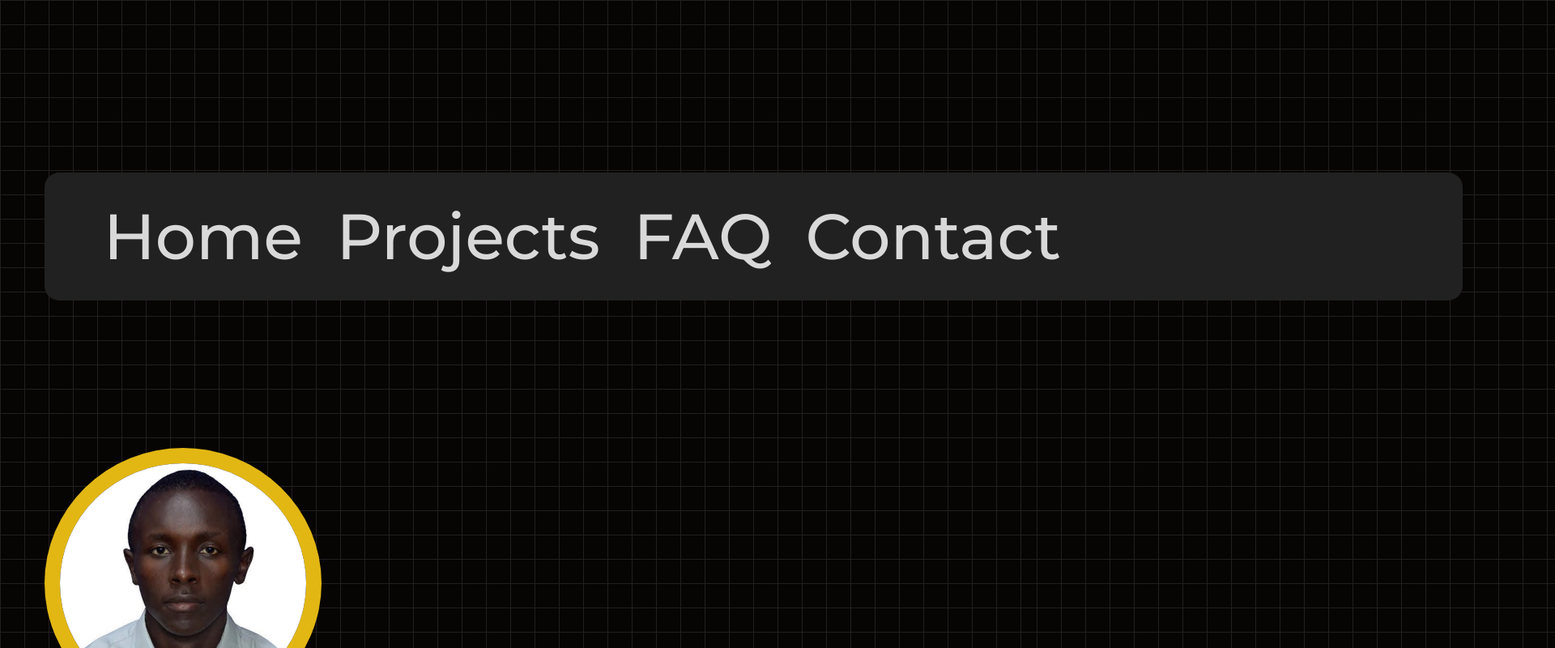
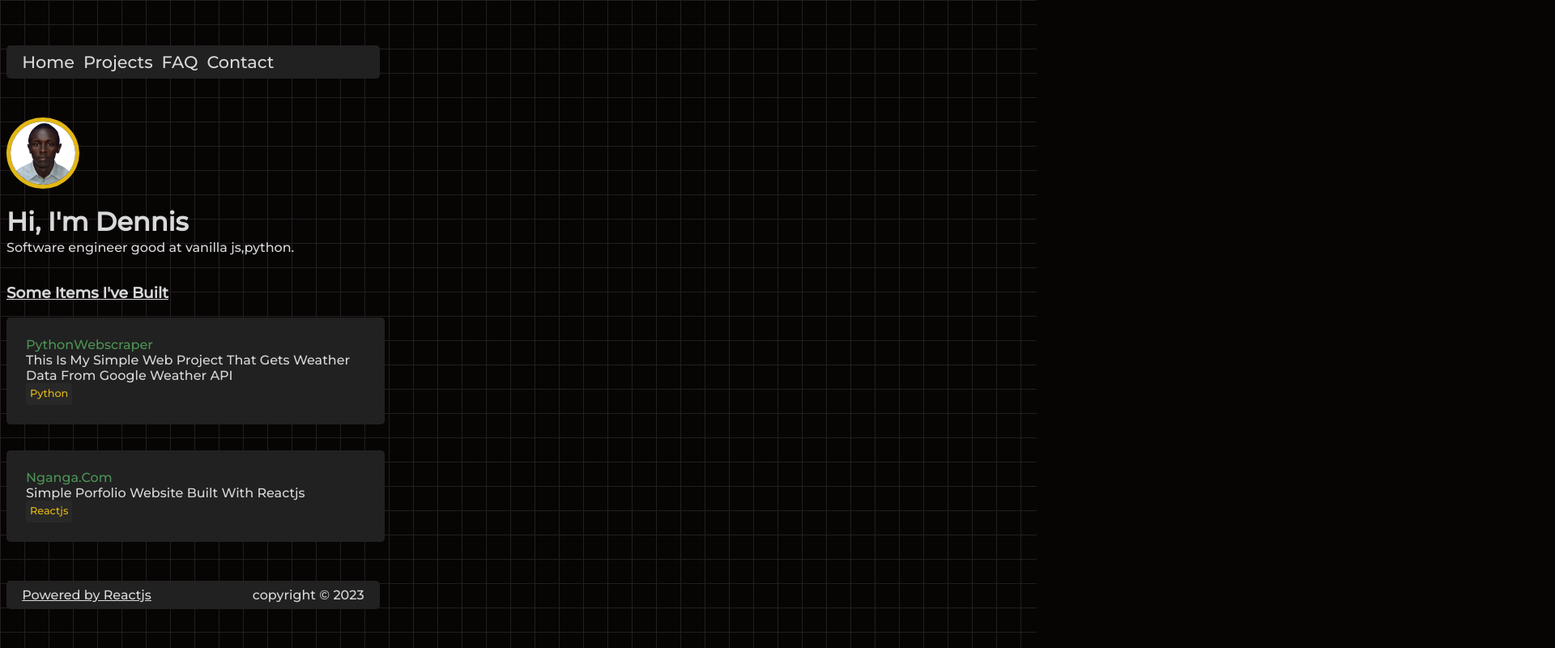
Before and after one commit to dennis-nganga/curly-barnacle, a React (Vite) app: page / in a window 1280 px wide. Shown: the top 800 px of the page at 81% size, 1920 px wide, since content can reach past the window. Built offline with nearby package versions, Linux system fonts and the light colour scheme.

Commit message:
update new way 14

```diff
--- a/src/App.css
+++ b/src/App.css
@@ -16,7 +16,7 @@ html body {
   display: flex;
   align-items: center;
   flex-direction: column;
-  overflow: hidden;
+  overflow-x: hidden;
 
   background-image: repeating-linear-gradient(
       to right,
@@ -51,9 +51,14 @@ html body {
   width: 100%;
 }
 
-@media (min-width: 400px) {
+@media screen and (min-height: 760px) {
+  html body {
+    width: 85vw;
+  }
+}
+/* @media (max-width: 700px) {
   html body {
     zoom: 3.8;
     width: 86vw;
   }
-}
+} */
--- a/src/Faq/Faq.css
+++ b/src/Faq/Faq.css
@@ -23,9 +23,9 @@
   font-size: 1rem;
   margin-top: 1px;
 }
-@media screen and (min-width: 300px) {
+/* @media screen and (min-width: 300px) {
   .faq__wrapper {
     width: 36.5vw;
 
   }
-}
+} */
--- a/src/Projects/Contact/Contact.css
+++ b/src/Projects/Contact/Contact.css
@@ -67,8 +67,8 @@
   margin: 0rem;
   text-transform: none;
 }
-@media screen and (min-width: 300px) {
+/* @media screen and (min-width: 300px) {
   .contact__form-wrapper {
     width: 35vw;
   }
-}
+} */
--- a/src/Projects/Projects.css
+++ b/src/Projects/Projects.css
@@ -39,10 +39,16 @@ h3 {
   background-color: #282828;
   height: 17px;
 }
+@media screen and (min-height: 760px) {
+    .wrapper-items {
+      grid-template-columns: 1fr;
+      width: 36.5vw;
+    }
+  }
 
-@media (min-width: 700px) {
+/* @media (min-width: 700px) {
   .wrapper-items {
     grid-template-columns: 1fr;
     width: 36.5vw;
   }
-}
+} */
```
Also changed, not shown: src/Navbar/NavBar.css (+6 -2 lines), src/Projects/Footer/Footer.css (+7 -1 lines).
